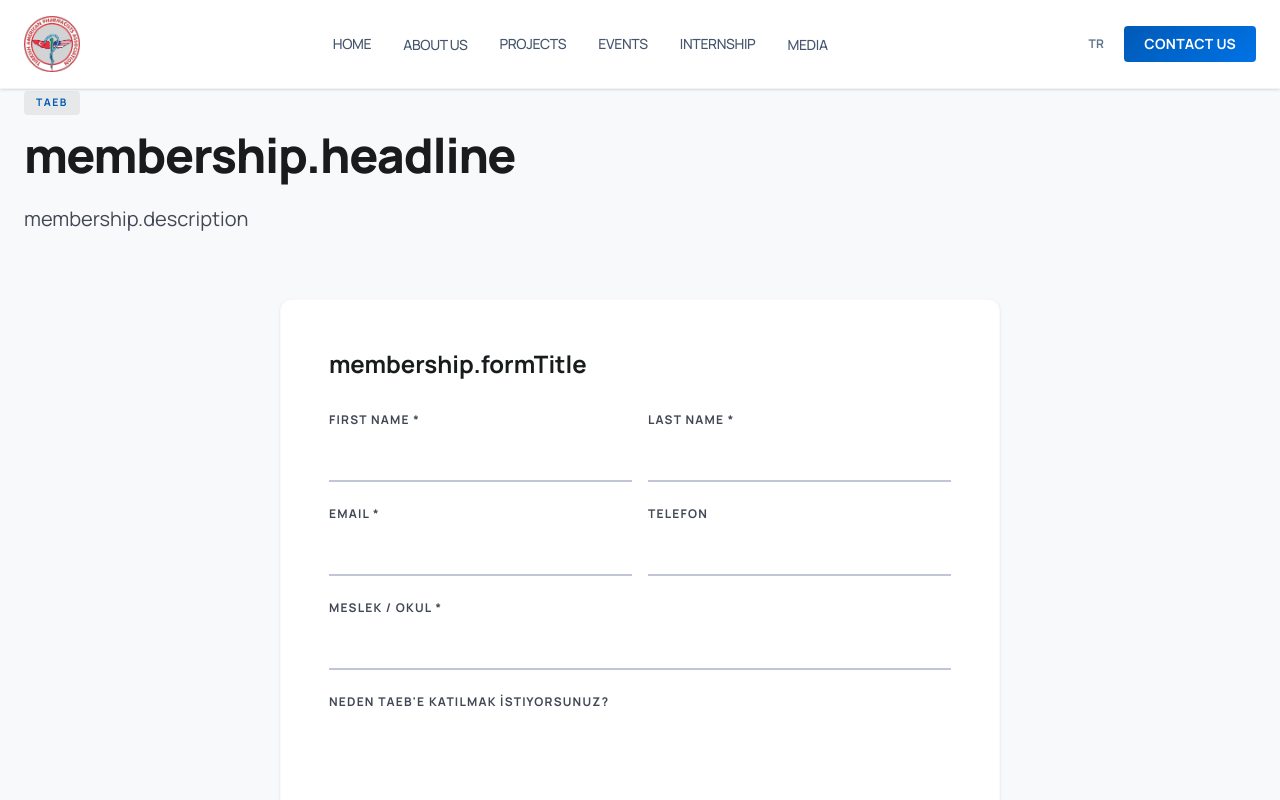
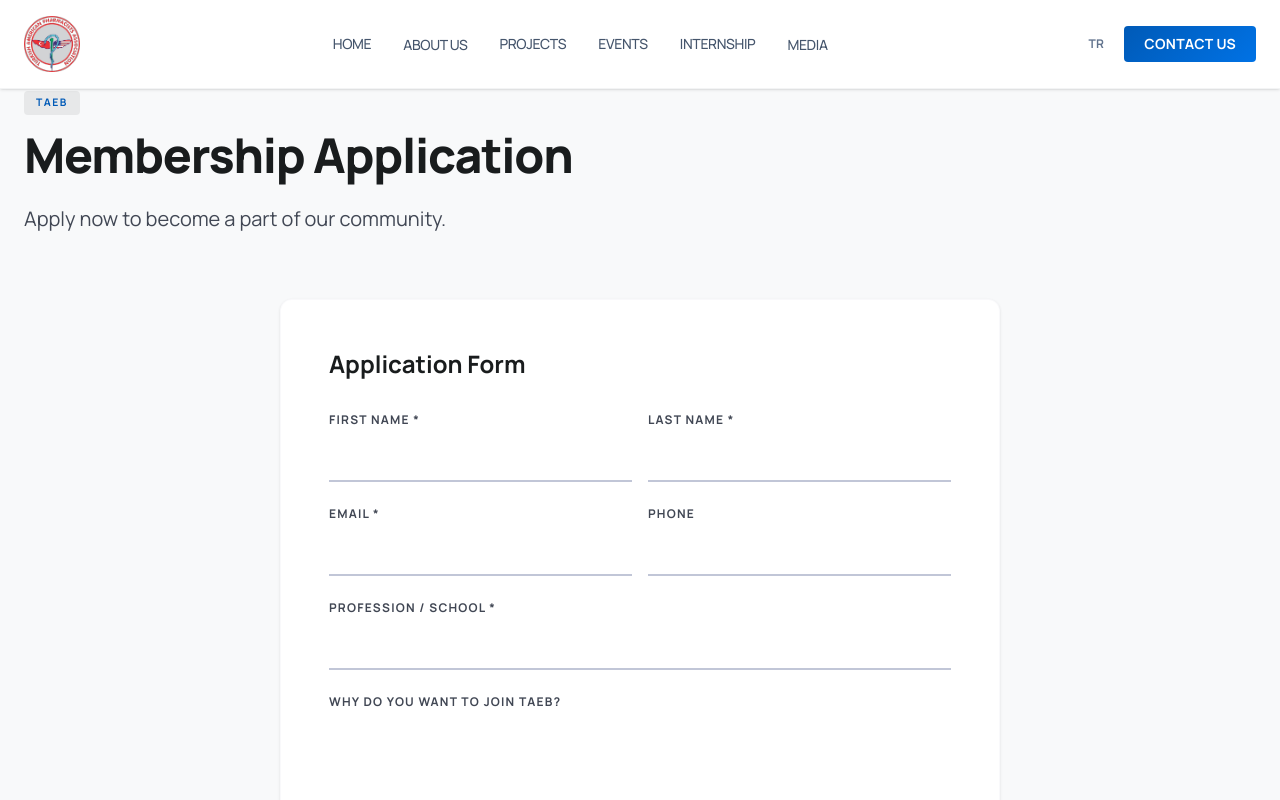
Before and after one commit to bulutmuf/taeb, a React (Vite) app: page /membership in a window 1280 px wide. Shown: the top 800 px of the page. Built offline with nearby package versions, Linux system fonts and the light colour scheme.

Commit message:
feat(membership): add i18n keys and replace all hardcoded strings with translations

```diff
--- a/src/locales/en.json
+++ b/src/locales/en.json
@@ -193,6 +193,18 @@
     "emailTitle": "Send Email",
     "officeTitle": "Visit an Office"
   },
+  "membership": {
+    "headline": "Membership Application",
+    "description": "Apply now to become a part of our community.",
+    "formTitle": "Application Form",
+    "phone": "Phone",
+    "professionOrSchool": "Profession / School",
+    "motivation": "Why do you want to join TAEB?",
+    "submit": "SUBMIT APPLICATION",
+    "sending": "SENDING...",
+    "successMessage": "Application Received!",
+    "successDescription": "We have received your application. We will contact you after review."
+  },
   "footer": {
     "description": "A global NGO that builds professional ties between Turkey and the USA, prioritizing development and cooperation.",
     "quickMenu": "Quick Menu",
--- a/src/locales/tr.json
+++ b/src/locales/tr.json
@@ -193,6 +193,18 @@
     "emailTitle": "E-posta Gönderin",
     "officeTitle": "Ofisimizi Ziyaret Edin"
   },
+  "membership": {
+    "headline": "Üyelik Başvurusu",
+    "description": "Topluluğumuzun bir parçası olmak için başvurunuzu hemen yapın.",
+    "formTitle": "Başvuru Formu",
+    "phone": "Telefon",
+    "professionOrSchool": "Meslek / Okul",
+    "motivation": "Neden TAEB'e Katılmak İstiyorsunuz?",
+    "submit": "BAŞVURUYU GÖNDER",
+    "sending": "GÖNDERİLİYOR...",
+    "successMessage": "Başvurunuz Alındı!",
+    "successDescription": "Başvurunuz başarıyla alındı. Değerlendirme sonrası iletişime geçeceğiz."
+  },
   "footer": {
     "description": "Türkiye ve Amerika arasında profesyonel bağlar kuran, gelişimi ve işbirliğini önceliklendiren global bir sivil toplum kuruluşu.",
     "quickMenu": "Hızlı Menü",
--- a/src/pages/Membership.tsx
+++ b/src/pages/Membership.tsx
@@ -32,8 +32,8 @@ export default function Membership() {
       <section className="max-w-7xl mx-auto px-6 pt-0 pb-16">
         <SectionHeading
           badge="TAEB"
-          title={t("membership.headline") || "Üyelik Başvurusu"}
-          description={t("membership.description") || "Topluluğumuzun bir parçası olmak için başvurunuzu hemen yapın."}
+          title={t("membership.headline")}
+          description={t("membership.description")}
           badgeTheme="surface"
         />
       </section>
@@ -41,15 +41,15 @@ export default function Membership() {
       <section className="pb-24">
         <div className="max-w-3xl mx-auto px-6">
           <div className="bg-surface-container-lowest p-8 md:p-12 rounded-xl shadow-sm border border-outline-variant/10">
-            <h2 className="text-2xl font-bold text-on-surface mb-8">{t("membership.formTitle") || "Başvuru Formu"}</h2>
+            <h2 className="text-2xl font-bold text-on-surface mb-8">{t("membership.formTitle")}</h2>
 
             {isSuccess ? (
               <div className="bg-green-50 border border-green-200 rounded-xl p-8 text-center animate-in fade-in zoom-in duration-500">
                 <div className="w-16 h-16 bg-green-100 rounded-full flex items-center justify-center mx-auto mb-4 text-green-600">
                   <span className="material-symbols-outlined text-3xl">how_to_reg</span>
                 </div>
-                <h3 className="text-xl font-bold text-green-900 mb-2">{t("events.successMessage") || "Application Received!"}</h3>
-                <p className="text-green-700">{lang === "tr" ? "Başvurunuz başarıyla alındı. Değerlendirme sonrası iletişime geçeceğiz." : "We have received your application. We will contact you after review."}</p>
+                <h3 className="text-xl font-bold text-green-900 mb-2">{t("membership.successMessage")}</h3>
+                <p className="text-green-700">{t("membership.successDescription")}</p>
               </div>
             ) : (
               <form
@@ -104,7 +104,7 @@ export default function Membership() {
                   </div>
                   <div>
                     <label className="block text-xs font-bold text-on-surface-variant uppercase tracking-widest mb-2">
-                      Telefon
+                      {t("membership.phone")}
                     </label>
                     <input
                       type="tel"
@@ -117,7 +117,7 @@ export default function Membership() {
 
                 <div>
                   <label className="block text-xs font-bold text-on-surface-variant uppercase tracking-widest mb-2">
-                    Meslek / Okul *
+                    {t("membership.professionOrSchool")} *
                   </label>
                   <input
                     type="text"
@@ -130,7 +130,7 @@ export default function Membership() {
 
                 <div>
                   <label className="block text-xs font-bold text-on-surface-variant uppercase tracking-widest mb-2">
-                    Neden TAEB'e Katılmak İstiyorsunuz?
+                    {t("membership.motivation")}
                   </label>
                   <textarea
                     name="Motivation"
@@ -148,10 +148,10 @@ export default function Membership() {
                   {isSubmitting ? (
                     <>
                       <span className="w-4 h-4 border-2 border-white/30 border-t-white rounded-full animate-spin" />
-                      {lang === "tr" ? "GÖNDERİLİYOR..." : "SENDING..."}
+                      {t("membership.sending")}
                     </>
                   ) : (
-                    "BAŞVURUYU GÖNDER"
+                    t("membership.submit")
                   )}
                 </button>
               </form>
```
